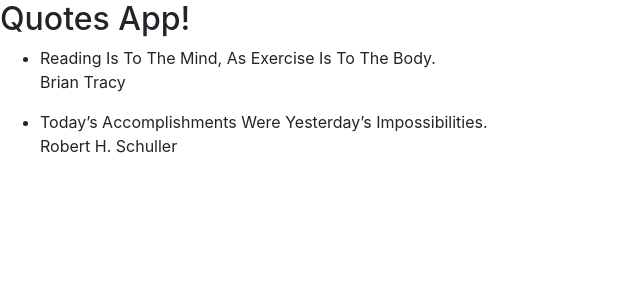
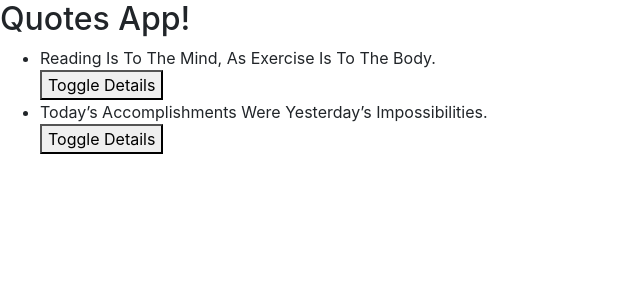
Before and after one commit to Agnes-N/QuoteApp, an Angular app: page / in a window 1280 px wide. Shown: the top 300 px of the page, without its empty margins (0-640 px from the left). Built offline with nearby package versions, Linux system fonts and the light colour scheme.

Commit message:
creates button that will help us to view the author of the quote

```diff
--- a/src/app/quote/quote.component.html
+++ b/src/app/quote/quote.component.html
@@ -1,8 +1,10 @@
 <!-- <p>quote works!</p> -->
 <h2>{{ title }} App!</h2>
+
 <ul>
-  <li *ngFor='let quote of quotes'>
-    {{quote.quote}}
-    <app-quote-detail [quote]='quote'></app-quote-detail>
-  </li>
+    <div *ngFor='let quote of quotes'>
+        <li>{{quote.quote}}</li>
+        <button (click)='toggleDetails(i)'>Toggle Details</button>
+        <app-quote-detail *ngIf='quote.showAuthor' [quote]='quote'></app-quote-detail>
+    </div>
 </ul>
--- a/src/app/quote/quote.component.ts
+++ b/src/app/quote/quote.component.ts
@@ -14,6 +14,9 @@ export class QuoteComponent implements OnInit {
     new Quote(2, 'Today’s Accomplishments Were Yesterday’s Impossibilities.', 'Robert H. Schuller'),
   ];
 
+  toggleDetails(index){
+    this.quotes[index].showAuthor = !this.quotes[index].showAuthor;
+  }
   constructor() { }
 
   ngOnInit() {
```
